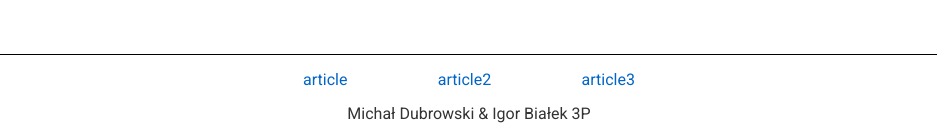
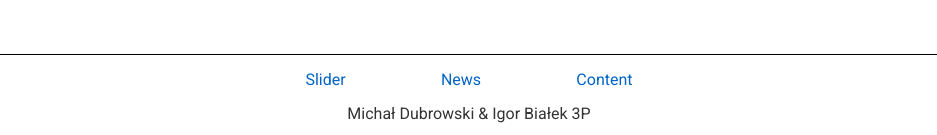
Before and after one commit to IgorBialek/CMS, a Svelte app in the folder Client/: page / in a window 1280 px wide. Shown: the part 932-1067 px from the top of the page, without its empty margins (171-1108 px from the left). Built offline with nearby package versions, Linux system fonts and the light colour scheme.

Commit message:
Refactor

```diff
--- a/Client/src/main.js
+++ b/Client/src/main.js
@@ -15,13 +15,7 @@ if (!localStorage.getItem("configuration")) {
               { title: "TEST2", text: "666666666", link: "test2" },
             ],
           },
-          footer: {
-            links: [
-              { title: "article", link: "test" },
-              { title: "article2", link: "test2" },
-              { title: "article3", link: "test3" },
-            ],
-          },
+
           styles: {
             fontSize: 16,
             selectedFont: "Roboto",
@@ -81,12 +75,6 @@ if (!localStorage.getItem("configuration")) {
               { title: "TEST4", text: "888888888", link: "test4" },
             ],
           },
-          footer: {
-            links: [
-              { title: "article", link: "test" },
-              { title: "article2", link: "test2" },
-            ],
-          },
           styles: {
             fontSize: 14,
             selectedFont: "Roboto",
--- a/Client/src/routes/Configuration.svelte
+++ b/Client/src/routes/Configuration.svelte
@@ -24,9 +24,9 @@
     <div>
       <a href="/#/Configuration/Menu">Menu</a>
     </div>
-    <div>
+    <!-- <div>
       <a href="/#/Configuration/Footer">Footer</a>
-    </div>
+    </div> -->
     <div>
       <a href="/#/Configuration/Component">Components</a>
     </div>
--- a/Client/src/routes/Configure/Template.svelte
+++ b/Client/src/routes/Configure/Template.svelte
@@ -1,9 +1,9 @@
 <script>
   import { push } from "svelte-spa-router";
-    import saveHandler from "../../utils/saveHandler"
+  import saveHandler from "../../utils/saveHandler";
 
   let configuration = JSON.parse(localStorage.getItem("configuration"));
-    let newTemplateName = ""
+  let newTemplateName = "";
 
   const addTemplate = () => {
     configuration.templates = [
@@ -30,6 +30,13 @@
     newTemplateName = "";
   };
 
+  const removeTemplate = () => {
+    configuration.templates = configuration.templates.filter(
+      (template, i) => configuration.selectedTemplate != i
+    );
+    configuration.selectedTemplate = 0;
+  };
+
   const templateChangeHandler = (e) => {
     configuration.selectedTemplate = e.target.value;
   };
@@ -51,7 +58,12 @@
           <option value={i}>{template.name}</option>
         {/each}
       </select>
+      <button on:click={removeTemplate}>Remove selected template</button>
     </div>
   </div>
-    <button on:click="{() => {saveHandler(configuration)}}">SAVE</button>
+  <button
+    on:click={() => {
+      saveHandler(configuration);
+    }}>SAVE</button
+  >
 </div>
--- a/Client/src/routes/Home.svelte
+++ b/Client/src/routes/Home.svelte
@@ -9,7 +9,6 @@
   let components =
     configuration.templates[configuration.selectedTemplate].components;
   let menu = configuration.templates[configuration.selectedTemplate].menu;
-  let footer = configuration.templates[configuration.selectedTemplate].footer;
 
   let sliderSelectors = configuration.templates[
     configuration.selectedTemplate
@@ -129,7 +128,7 @@
   <div class="componentsContainer">
     {#each components as comp, i}
       {#if comp.visible}
-        <div class="sectionContainer">
+        <div id={comp.name} class="sectionContainer">
           <h1>{comp.name}</h1>
           {#if comp.slider}
             <div class="sliderContainer">
@@ -200,8 +199,8 @@
 
   <footer>
     <div class="footer">
-      {#each footer.links as link}
-        <a href={`/#/${link.link}`}>{link.title}</a>
+      {#each components as comp}
+        <a href={`#${comp.name}`}>{comp.name}</a>
       {/each}
     </div>
     <div>Michał Dubrowski & Igor Białek 3P</div>
@@ -401,12 +400,16 @@ font-family: 'Oswald', sans-serif;
     margin: 0;
   }
 
+  .newsContent a {
+    margin-top: auto;
+  }
+
   .newsContent {
     padding: 25px;
     height: 100%;
     display: flex;
     flex-direction: column;
-    justify-content: space-between;
+    justify-content: flex-start;
     text-align: left;
     color: white;
     background-color: var(--lightColor);
```
Lines whose indentation alone changed are shown as unchanged.
